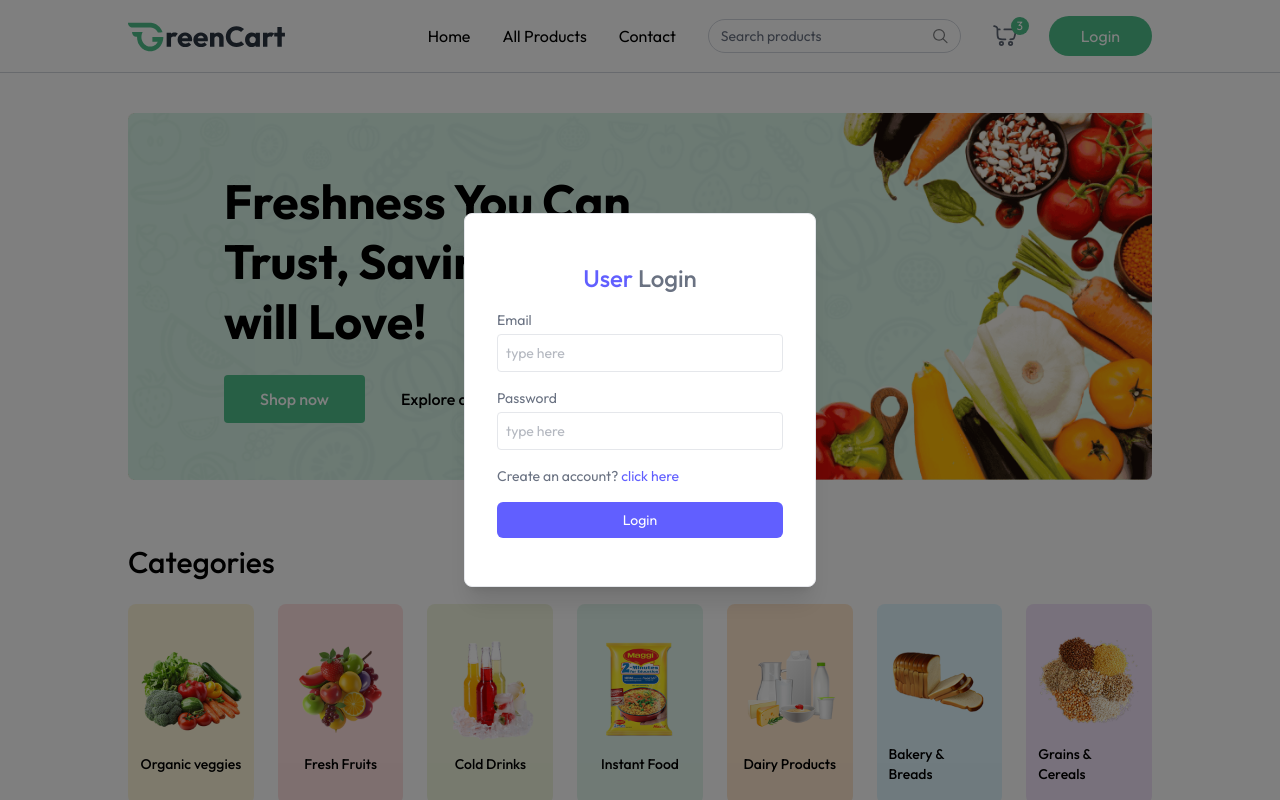
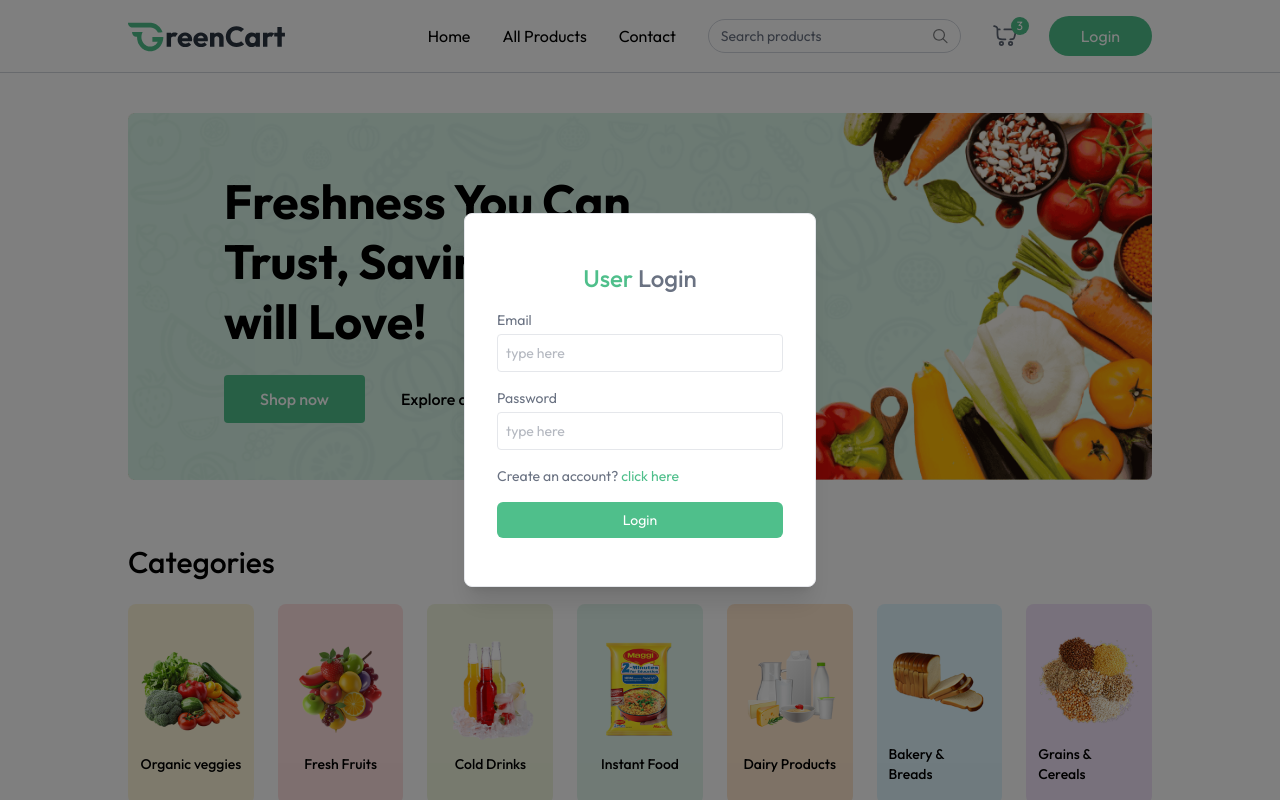
Before and after one commit to Kujins/Grocery-delivery, a React (Vite) app in the folder frontend/: page / in a window 1280 px wide. Both pictures are taken after a click on the button "Login". Shown: the top 800 px of the page. Built offline with nearby package versions, Linux system fonts and the light colour scheme.

Commit message:
login completed

```diff
--- a/frontend/src/components/Login.jsx
+++ b/frontend/src/components/Login.jsx
@@ -3,43 +3,52 @@
 
 const Login = () => {
 
-    const { setShowUserLogin } = useAppContext
+    const { setShowUserLogin , setUser } = useAppContext();
 
     const [state, setState] = React.useState("login");
     const [name, setName] = React.useState("");
     const [email, setEmail] = React.useState("");
     const [password, setPassword] = React.useState("");
 
+    const onSubmitHandler = async (event)=>{
+        event.preventDefault();
+        setUser({
+            email:'kujin@gmail.com',
+            name:'kujin'
+        })
+        setShowUserLogin(false)
+    }
+
     return (
         <div onClick={() => setShowUserLogin(false)} className='fixed top-0 bottom-0 left-0 right-0 z-30 flex items-center text-sm text-gray-600 bg-black/50'>
-            <form onClick={(e) => e.stopPropagation()} className="flex flex-col gap-4 m-auto items-start p-8 py-12 w-80 sm:w-[352px] text-gray-500 rounded-lg shadow-xl border border-gray-200 bg-white">
+            <form onSubmit={onSubmitHandler} onClick={(e) => e.stopPropagation()} className="flex flex-col gap-4 m-auto items-start p-8 py-12 w-80 sm:w-[352px] text-gray-500 rounded-lg shadow-xl border border-gray-200 bg-white">
                 <p className="text-2xl font-medium m-auto">
-                    <span className="text-indigo-500">User</span> {state === "login" ? "Login" : "Sign Up"}
+                    <span className="text-primary">User</span> {state === "login" ? "Login" : "Sign Up"}
                 </p>
                 {state === "register" && (
                     <div className="w-full">
                         <p>Name</p>
-                        <input onChange={(e) => setName(e.target.value)} value={name} placeholder="type here" className="border border-gray-200 rounded w-full p-2 mt-1 outline-indigo-500" type="text" required />
+                        <input onChange={(e) => setName(e.target.value)} value={name} placeholder="type here" className="border border-gray-200 rounded w-full p-2 mt-1 outline-primary" type="text" required />
                     </div>
                 )}
                 <div className="w-full ">
                     <p>Email</p>
-                    <input onChange={(e) => setEmail(e.target.value)} value={email} placeholder="type here" className="border border-gray-200 rounded w-full p-2 mt-1 outline-indigo-500" type="email" required />
+                    <input onChange={(e) => setEmail(e.target.value)} value={email} placeholder="type here" className="border border-gray-200 rounded w-full p-2 mt-1 outline-primary" type="email" required />
                 </div>
                 <div className="w-full ">
                     <p>Password</p>
-                    <input onChange={(e) => setPassword(e.target.value)} value={password} placeholder="type here" className="border border-gray-200 rounded w-full p-2 mt-1 outline-indigo-500" type="password" required />
+                    <input onChange={(e) => setPassword(e.target.value)} value={password} placeholder="type here" className="border border-gray-200 rounded w-full p-2 mt-1 outline-primary" type="password" required />
                 </div>
                 {state === "register" ? (
                     <p>
-                        Already have account? <span onClick={() => setState("login")} className="text-indigo-500 cursor-pointer">click here</span>
+                        Already have account? <span onClick={() => setState("login")} className="text-primary cursor-pointer">click here</span>
                     </p>
                 ) : (
                     <p>
-                        Create an account? <span onClick={() => setState("register")} className="text-indigo-500 cursor-pointer">click here</span>
+                        Create an account? <span onClick={() => setState("register")} className="text-primary cursor-pointer">click here</span>
                     </p>
                 )}
-                <button className="bg-indigo-500 hover:bg-indigo-600 transition-all text-white w-full py-2 rounded-md cursor-pointer">
+                <button className="bg-primary hover:bg-primary-dull transition-all text-white w-full py-2 rounded-md cursor-pointer">
                     {state === "register" ? "Create Account" : "Login"}
                 </button>
             </form>
```
